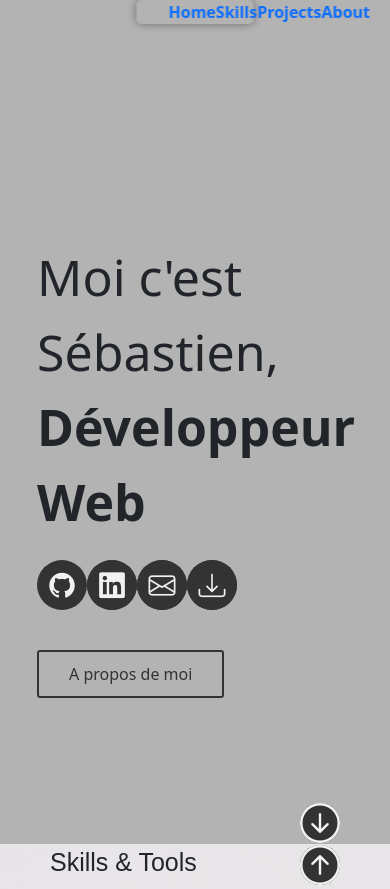
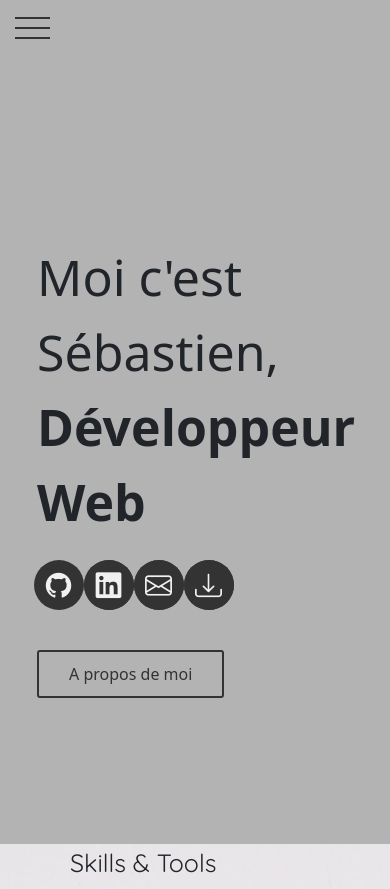
Before and after one commit to Hornakkan/portfolio, a website: page index.html in a window 390 px wide. Shown: the top 889 px of the page. Drawn offline with nearby package versions, Linux system fonts and the light colour scheme.

Commit message:
Hamburger menu + style

```diff
--- a/index.html
+++ b/index.html
@@ -17,21 +17,16 @@
 <body>
     <div class="wrapper">
         <nav class="links">
-            <ul>
-                <li>
-                    <a href="#home">Home</a>
-                </li>
-                <li>
-                    <a href="#skills">Skills</a>
-                </li>
-                <li>
-                    <a href="#projects">Projects</a>
-                </li>
-                <li>
-                    <a href="#about">About</a>
-                </li>
-            </ul>
+            <a href="#home">Home</a>
+            <a href="#skills">Skills</a>
+            <a href="#projects">Projects</a>
+            <a href="#about">About</a>
         </nav>
+        <button type="button" class="nav-toggler" aria-label ="toggle curtain navigation">
+            <span class="line l1"></span>
+            <span class="line l2"></span>
+            <span class="line l3"></span>
+        </button>
         <div class="home" id="home">
             <!-- <div class="home--title"><p>Lorem ipsum dolor sit amet.</p></div> -->
             <div class="home--content">
--- a/script/app.js
+++ b/script/app.js
@@ -1,3 +1,4 @@
+// Slider pour les projets
 const swiper = new Swiper('.mySwiper', {
   // Optional parameters
   slidesPerView: 4,
@@ -7,11 +8,6 @@ const swiper = new Swiper('.mySwiper', {
   centerSlide: 'true',
   fade: 'true',
   grabCursor: 'true',
-  // direction: 'vertical',
-  // slidesPerView: 2,
-  // spaceBetween: 30,
-  // slidesPerGroup: 2,
-
   pagination: {
     el: '.swiper-pagination',
     clickable: true,
@@ -43,11 +39,10 @@ const swiper = new Swiper('.mySwiper', {
       spaceBetween: 10,
     },
   }
-  // scrollbar: {
-  //   el: '.swiper-scrollbar',
-  // },
 });
 
+
+// Animation du texte de la page d'accueil
 const txtAnim = document.querySelector('.home--content--text');
 
 new Typewriter(txtAnim, {
@@ -75,6 +70,16 @@ new Typewriter(txtAnim, {
 .typeString('<span style="color: #41b883ff; font-weight: 600;"> Vue</span>')
 .pauseFor(1000)
 .deleteChars(3)
-// .typeString('<span style="color: #f0db4fff; font-weight: 600;"> Javascript</span> !')
+// .typeString('<span style="color: #f0db4fff; font-weight: 600;"> Javascript</span>')
 .typeString('<span style="color: #cebd4f; font-weight: 600;"> Javascript</span>')
 .start()
+
+
+// Toggler de classe du menu hamburger
+const hamburgerButton = document.querySelector('.nav-toggler');
+const navigation = document.querySelector('.links');
+
+hamburgerButton.addEventListener('click', () => {
+  hamburgerButton.classList.toggle('active')
+  navigation.classList.toggle('active')
+})
--- a/style/sass/main.scss
+++ b/style/sass/main.scss
@@ -48,21 +48,74 @@ i {
 
 .links {
     position: fixed;
-    top: 0;
-    right: 0;
-    color: white;
+    width: 200px;
+    min-height: 20vh;
+    display: flex;
+    align-items: center;
+    justify-content: center;
+    flex-direction: column;
+    backdrop-filter: blur(5px);
+    top: calc($navTogglerTop - 5px);
+    left: calc($navTogglerLeft - 5px);
     font-weight: 600;
-    margin: 0 auto;
-    width: 30%;
-    right: 50%;
-    transform: translateX(50%);
-    & ul {
-        display: flex;
-        flex-direction: row;
-        justify-content: space-evenly;
-        box-shadow: 0 0 10px rgba(0,0,0,0.4);
-        border-radius: 5px;
-        backdrop-filter: blur(5px);
+    border: 2px solid $homeFontColor;
+    border-radius: $cardRadius;
+    z-index: 5;
+    transform: translateX(-120%);
+    transition: transform 0.3s cubic-bezier(0.73, 0.11, 0.67, 0.84);
+    & a {
+        color: $homeFontColor;
+        font-family: $fontFamily;
+        font-size: 20px;
+        margin: 10px 0;
+        transition: color 0.5s ease-in-out;
+        &:hover {
+            color: lighten($homeFontColor, 30%);
+            text-decoration: underline;
+        }
+    }
+    &.active {
+        transform: translate(0);
+    }
+}
+
+.nav-toggler {
+    position: fixed;
+    z-index: 10;
+    top: $navTogglerTop;
+    left: $navTogglerLeft;
+    width: $navTogglerSize;
+    height: $navTogglerSize;
+    border: none;
+    outline: none;
+    cursor: pointer;
+    display: flex;
+    align-items: center;
+    justify-content: center;
+    background-color: transparent;
+    &.active .l1 {
+        transform: translateY(0px) rotate(135deg);
+    }
+    &.active .l2 {
+        opacity: 0;
+    }
+    &.active .l3 {
+        transform: translateY(0px) rotate(-135deg);
+    }
+}
+
+.line {
+    position: absolute;
+    display: block;
+    width: 100%;
+    height: 2px;
+    background: $homeFontColor;
+    transition: transform 0.3s ease-out, opacity 0.1s ease-out;
+    &.l1 {
+        transform: translateY(-10px);
+    }
+    &.l3 {
+        transform: translateY(10px);
     }
 }
 
@@ -144,10 +197,7 @@ i {
         font-family: $fontFamily;
         font-size: 25px;
         margin: $titleMargin;
-        // & i {
-        //     font-size: 40px;
-        //     color: $arrowColor;
-        // }
+        padding: $titlePadding;
     }
     &--subtitle {
         height: 5%;
@@ -155,6 +205,7 @@ i {
         font-size: 16px;
         font-style: italic;
         margin: $subtitleMargin;
+        padding: $subtitlePadding;
     }
     &--content {
         height: 85%;
@@ -344,6 +395,7 @@ i {
         font-family: $fontFamily;
         font-size: 25px;
         margin: $titleMargin;
+        padding: $titlePadding;
         & i {
             font-size: 40px;
             color: $arrowColor;
@@ -355,6 +407,7 @@ i {
         font-size: 16px;
         font-style: italic;
         margin: $subtitleMargin;
+        padding: $subtitlePadding;
     }
     &--content {
         height: 85%;
@@ -516,14 +569,8 @@ i {
     }
 }
 
-@media screen and (max-width: 1000px) {
-    .home--content--text {
-        padding-left: 5%;
-    }
-    .home--content--medias {
-        padding-left: 5%;
-    }
-    .home .homebtn {
-        margin-left: 5%;
+@media screen and (max-width: 500px) {
+    .bi.bi-arrow-up-circle, .bi.bi-arrow-down-circle {
+        display: none;
     }
 }
--- a/style/sass/utils/_variables.scss
+++ b/style/sass/utils/_variables.scss
@@ -1,8 +1,9 @@
 // @import url('https://fonts.googleapis.com/css2?family=Roboto:wght@300;400;700&display=swap');
 // @import url('https://fonts.googleapis.com/css2?family=Montserrat:wght@100;300;400;500;700&display=swap');
+@import url('https://fonts.googleapis.com/css2?family=Quicksand:wght@300;400;500;600;700&display=swap');
 
 // $fontFamily: sans-serif, 'Roboto', 'Montserrat';
-$fontFamily: sans-serif;
+$fontFamily: 'Quicksand', sans-serif;
 
 // Colors
 $skillsLogoGray: #7a7a7a;
@@ -20,12 +21,17 @@ $swiperNavBtn: #7a7a7a;
 $swiperNavBtnHover: lighten($arrowColor, 55%);
 
 // Values
+$navTogglerTop: 10px;
+$navTogglerLeft: 15px;
+$navTogglerSize: 35px;
 $homeFontSize: 16px;
 $homeMediaSize: 27px;
 $homeMediaBtnSize: 50px;
 $homeMarginLeft: 240px;
 $titleMargin: 0 50px;
+$titlePadding: 0 20px;
 $subtitleMargin: 0 50px;
+$subtitlePadding: 0 20px;
 $footerMargin: 0 50px;
 $contentMargin: 0 auto;
 $pictureRadius: 5px;
```
Also changed, not shown: style/css/style.css, 1 other file.
